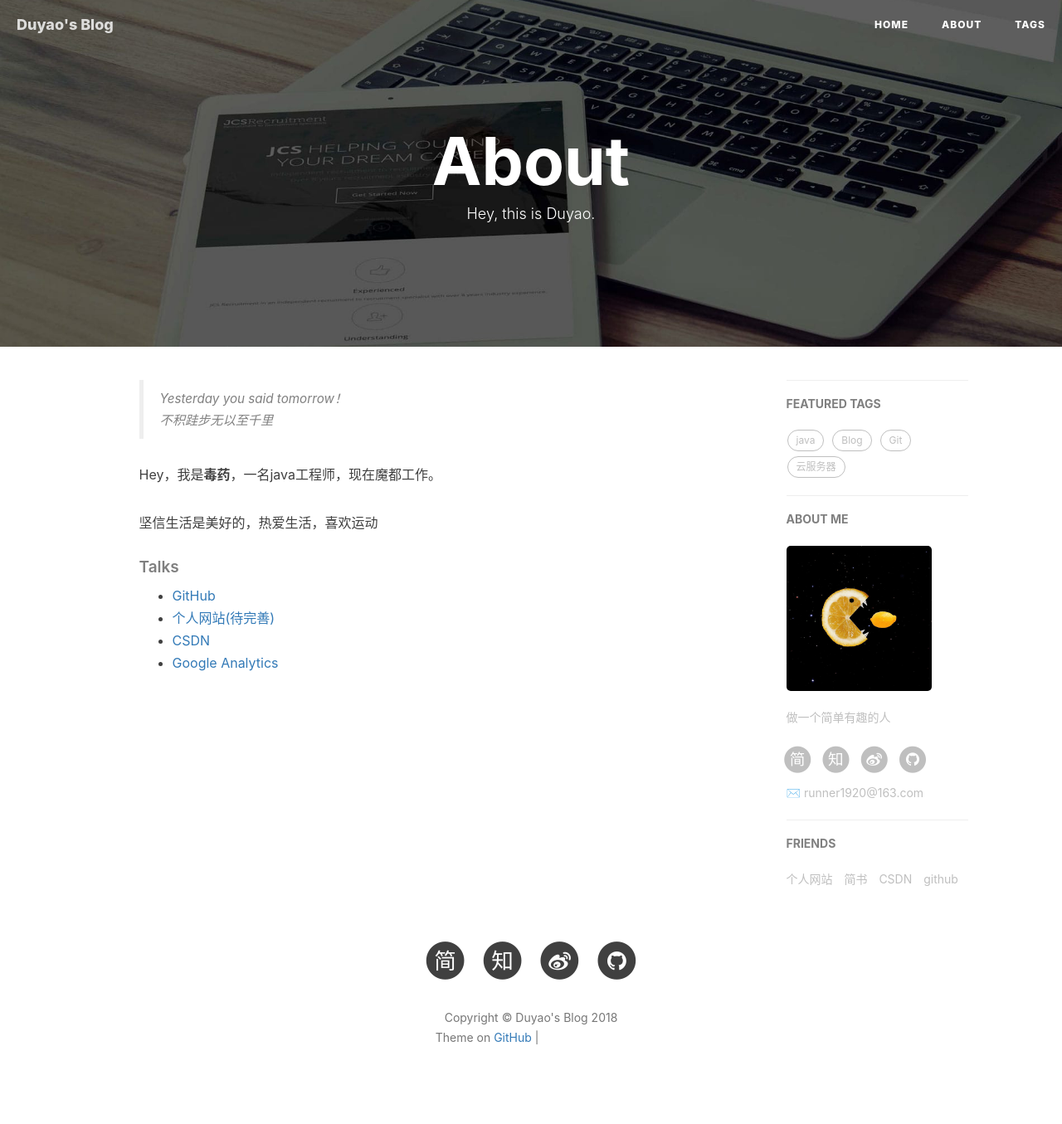
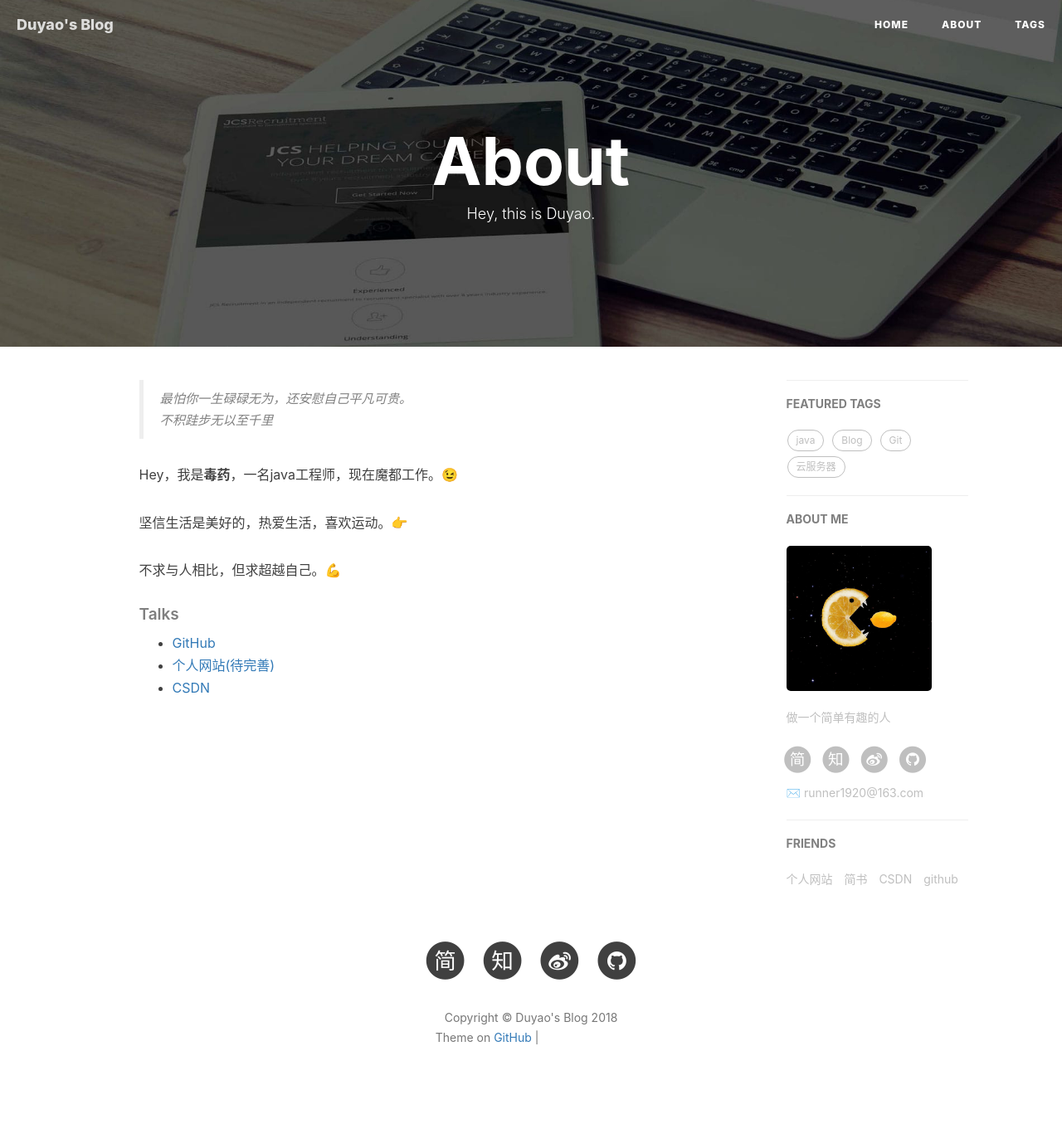
Before and after one commit to runner1920/runner1920.github.io, a Jekyll site: the page built from about.html, in a window 1280 px wide. Shown: the whole page at 83% size. Built offline with Jekyll 4.4.1, drawn with Linux system fonts in a browser that asks for light colours; nearby versions of some CDN libraries; comment, search, counter and statistics services are not loaded; grey boxes are pictures that could not be loaded.

Commit message:
个人介绍修改

```diff
--- a/about.html
+++ b/about.html
@@ -15,12 +15,14 @@ header-img: "img/post-bg-rwd.jpg"
 <div class="zh post-container">
 
     <!--copied from markdown -->
-    <blockquote><p>Yesterday you said tomorrow！<br>
+    <blockquote><p>最怕你一生碌碌无为，还安慰自己平凡可贵。<br>
     不积跬步无以至千里</p></blockquote>
 
-    <p>Hey，我是<strong>毒药</strong>，一名java工程师，现在魔都工作。</p>
+    <p>Hey，我是<strong>毒药</strong>，一名java工程师，现在魔都工作。😉</p>
 
-    <p>坚信生活是美好的，热爱生活，喜欢运动</p>
+    <p>坚信生活是美好的，热爱生活，喜欢运动。👉</p>
+
+    <p>不求与人相比，但求超越自己。💪</p>
 
     <!-- <p>这是我的利用 <a href="https://pages.github.com/">GitHub Pages</a> 与 <a href="http://jekyll.com.cn/">Jekyll</a> 搭建的 个人博客。我在GitHub主页<a href="https://github.com/qiubaiying">👉GitHub·BY</a> 与 简书主页<a href="https://http://www.jianshu.com/u/e71990ada2fd">👉BY</a>。如果有什么问题，欢迎提出探讨~</p> -->
 
@@ -32,7 +34,7 @@ header-img: "img/post-bg-rwd.jpg"
         <li><a href="https://github.com/runner1920">GitHub</a></li>
         <li><a href="http://www.jiangqk.club">个人网站(待完善)</a></li>
         <li><a href="https://blog.csdn.net/runner1920">CSDN</a></li>
-        <li><a href="https://analytics.google.com/analytics">Google Analytics</a></li>
+        <!-- <li><a href="https://analytics.google.com/analytics">Google Analytics</a></li> -->
     </ul>
 </div>
 
```
